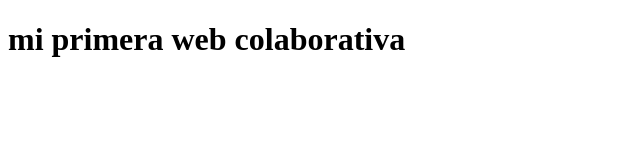
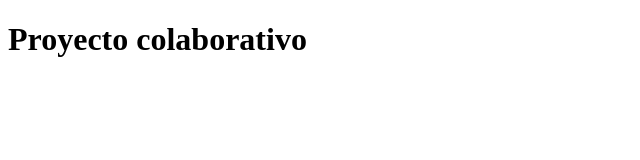
Before and after one commit to lazaroencinasjuanjose2-dot/web-colaborativa, a plain HTML site: page index.html in a window 1280 px wide. Shown: the whole page, without its empty margins (0-640 px from the left). Drawn offline with Linux system fonts and the light colour scheme.

Commit message:
preparar titulo para la practica de conflictos

```diff
--- a/index.html
+++ b/index.html
@@ -5,5 +5,5 @@
     <meta name="viewport" content="width=device-width, initial-scale=1.0">
     <title>Presentación | Trabajo de Web Colaborativo</title>
 </head>
-<body> <h1> mi primera web colaborativa </h1></body>
+<body> <h1> Proyecto colaborativo </h1></body>
 </html>
```
